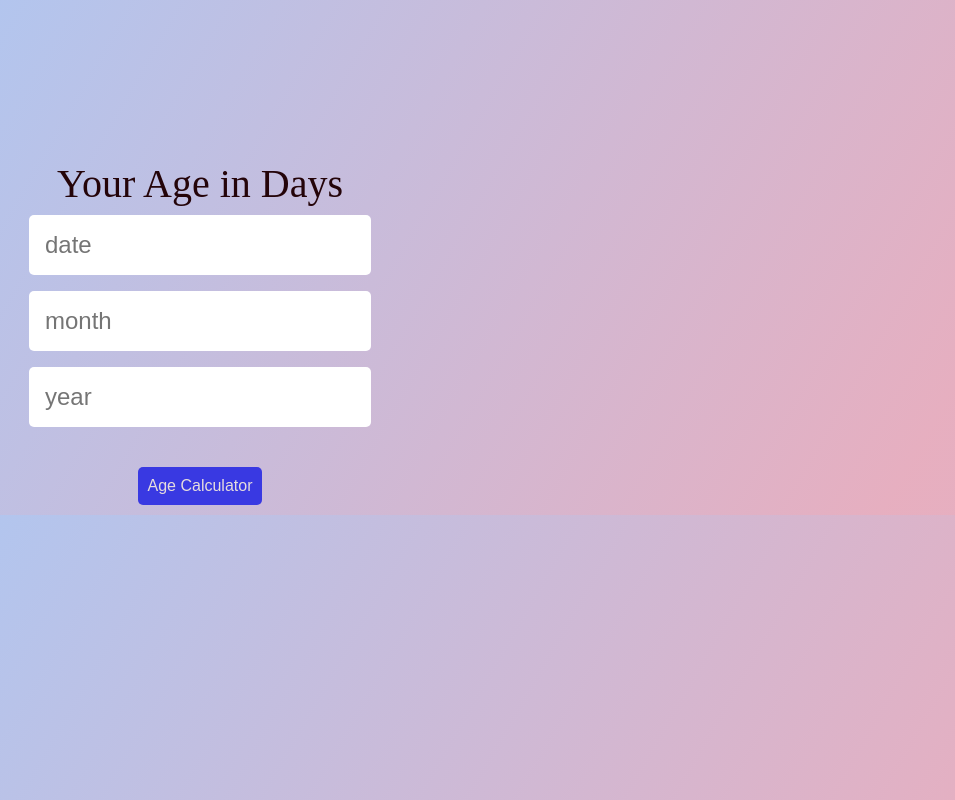
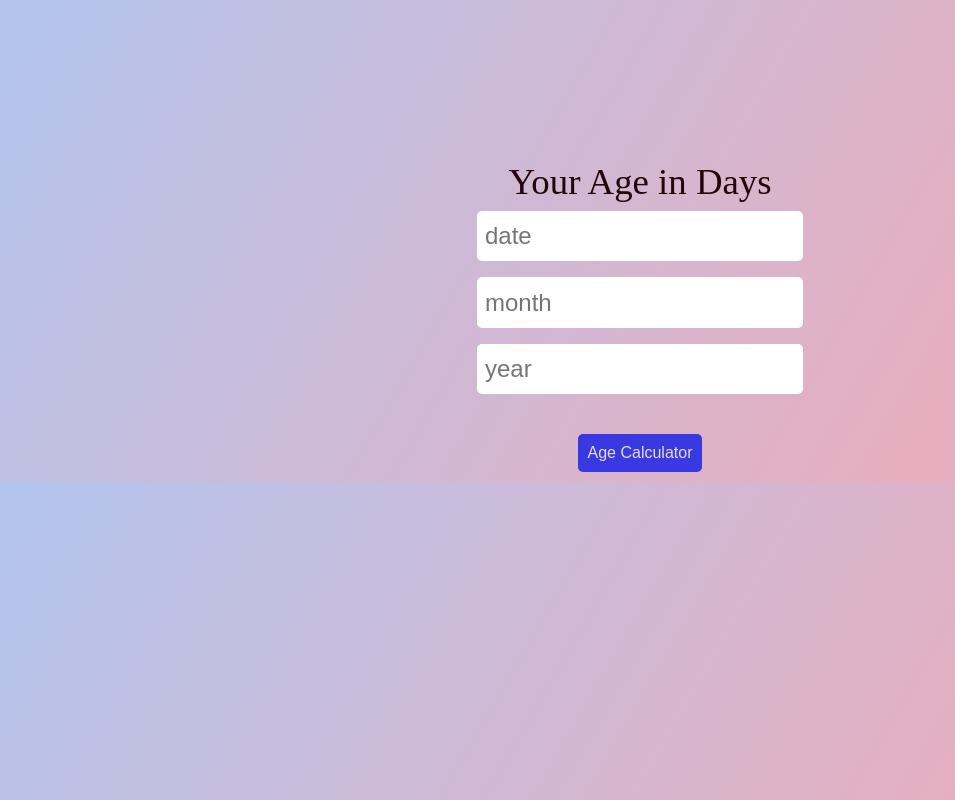
Before and after one commit to PriyadarsiniBiswal/ageInDays, a plain HTML site: page index.html in a window 1280 px wide. Shown: the whole page, without its empty margins (0-955 px from the left). Drawn offline with Linux system fonts and the light colour scheme.

Commit message:
device-width

```diff
--- a/style.css
+++ b/style.css
@@ -10,7 +10,6 @@ body{
     max-width: 100%;
 }
 .container {
-    max-width: 400px;
    display: flex;
    flex-direction: column;
    align-items: center;
@@ -18,11 +17,11 @@ body{
    margin-top: 10rem;
 }
 label {
-    font-size: 2.5rem;
+    font-size: 2.3rem;
     color: rgb(36, 4, 9);
 }
 input {
-    padding: 1rem;
+    padding: 0.7rem 0.5rem;
     margin: 0.5rem;
     font-size: 1.5rem;
     border: none;
```
